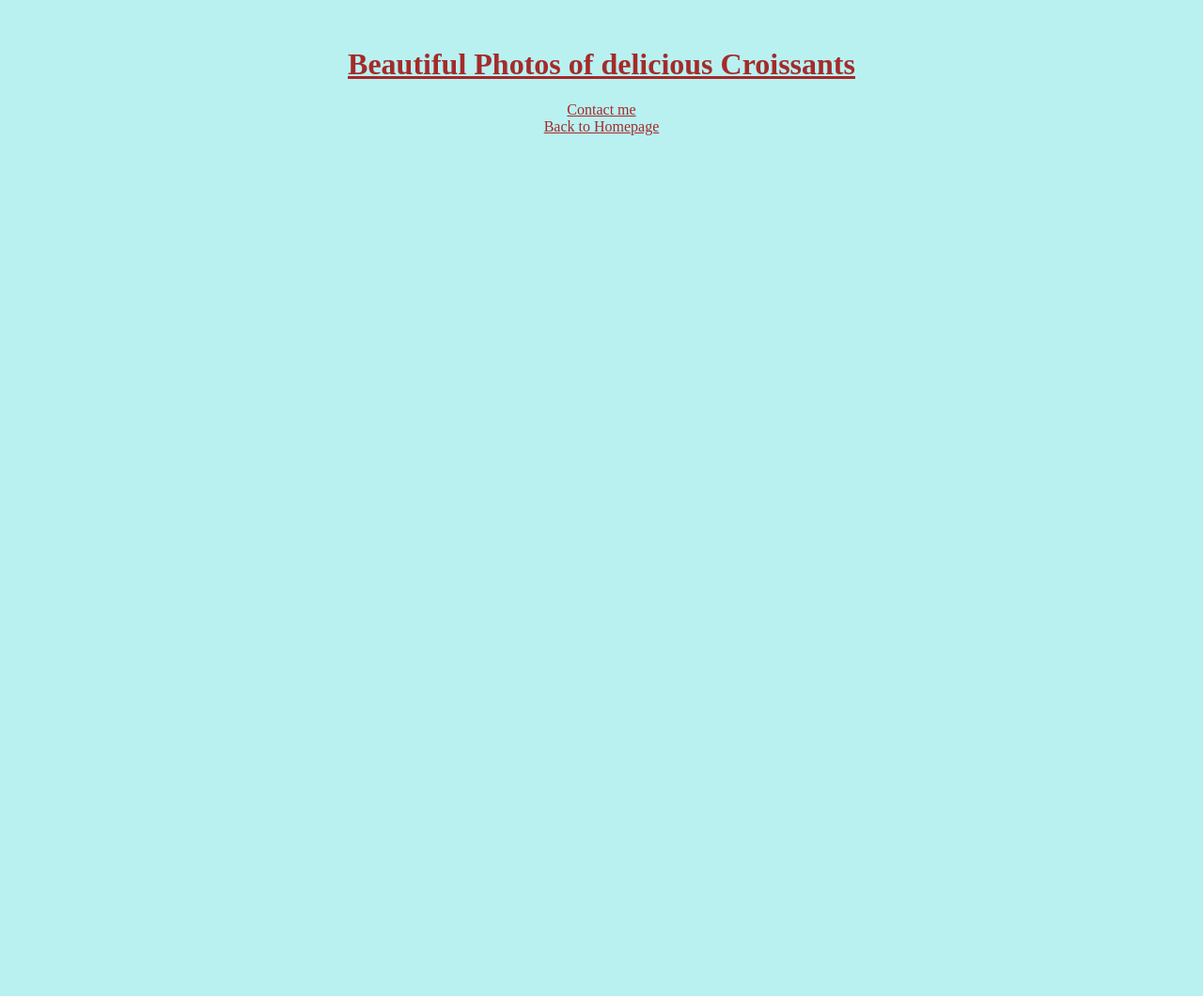
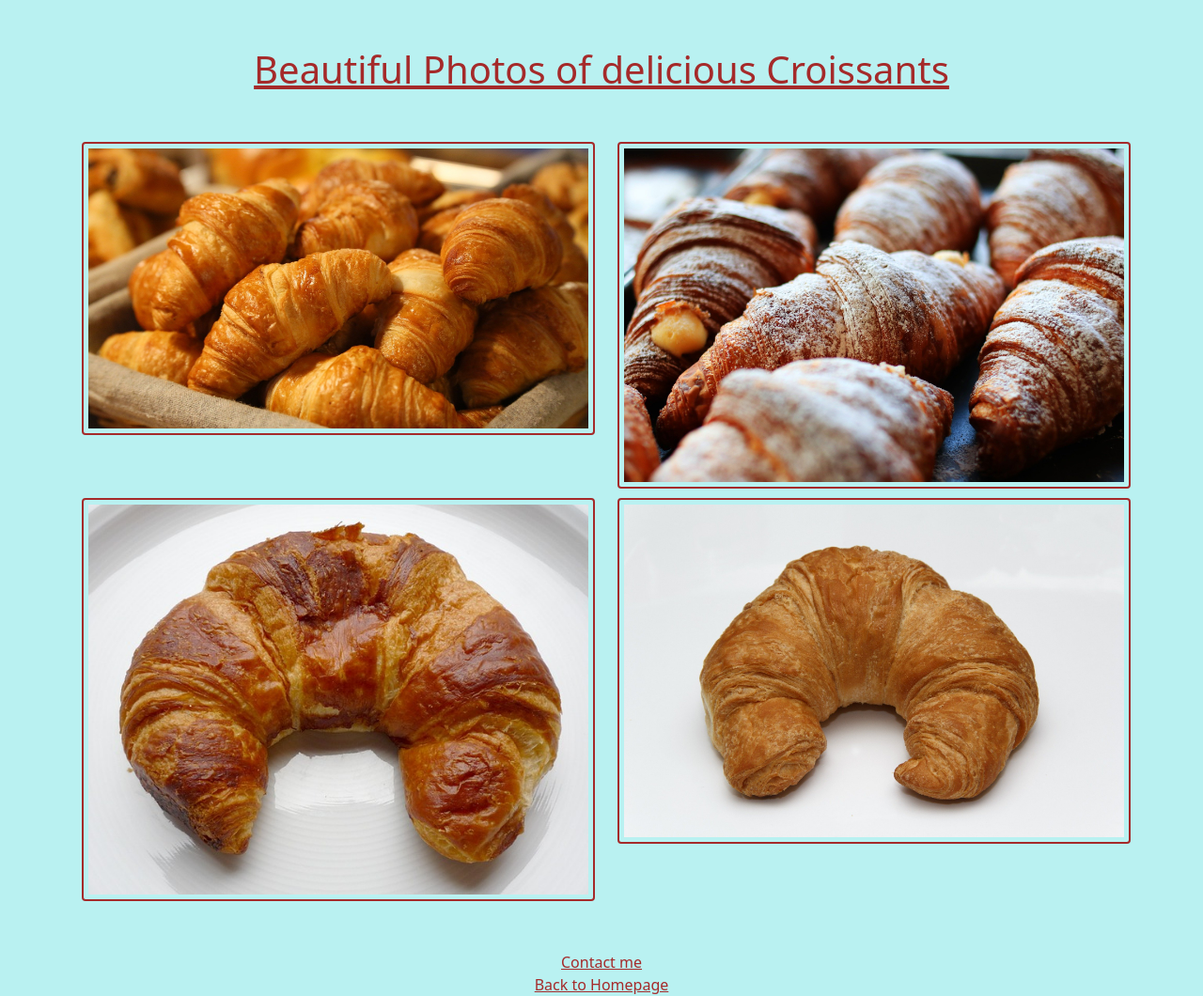
Before and after one commit to psyjulga/Croissant, a plain HTML site: page photo.html in a window 1280 px wide. Shown: the whole page at 94% size. Before the commit the page ends 800 px from the top, so only its background shows below. Drawn offline with nearby package versions, Linux system fonts and the light colour scheme.

Commit message:
added photos

```diff
--- a/photo.html
+++ b/photo.html
@@ -4,11 +4,35 @@
     <meta charset="UTF-8" />
     <meta http-equiv="X-UA-Compatible" content="IE=edge" />
     <meta name="viewport" content="width=device-width, initial-scale=1.0" />
+    <link
+      href="https://cdn.jsdelivr.net/npm/bootstrap@5.0.2/dist/css/bootstrap.min.css"
+      rel="stylesheet"
+      integrity="sha384-EVSTQN3/azprG1Anm3QDgpJLIm9Nao0Yz1ztcQTwFspd3yD65VohhpuuCOmLASjC"
+      crossorigin="anonymous"
+    />
     <link rel="stylesheet" href="/src/style.css" />
     <title>Photos</title>
   </head>
   <body>
     <h1>Beautiful Photos of delicious Croissants</h1>
+    <div class="container">
+      <div class="row mt-5">
+        <div class="col-6">
+          <img src="/src/croissant1.jpg" class="img-fluid" />
+        </div>
+        <div class="col-6">
+          <img src="/src/croissant2.jpg" class="img-fluid" />
+        </div>
+      </div>
+      <div class="row mb-5">
+        <div class="col-6">
+          <img src="/src/croissant3.jpg" class="img-fluid" />
+        </div>
+        <div class="col-6">
+          <img src="/src/croissant4.jpg" class="img-fluid" />
+        </div>
+      </div>
+    </div>
     <a href="/contact.html">Contact me</a>
     <a href="/">Back to Homepage</a>
   </body>
--- a/src/style.css
+++ b/src/style.css
@@ -28,3 +28,15 @@ ul {
   list-style: none;
   text-align: center;
 }
+
+.photos {
+  background-color: chartreuse;
+  padding: 200px;
+}
+
+img {
+  padding: 5px;
+  border: 2px solid brown;
+  border-radius: 4px;
+  margin: 5px;
+}
```
Also changed, not shown: src/croissant1.jpg (added), src/croissant2.jpg (added), src/croissant3.jpg (added), src/croissant4.jpg (added).
